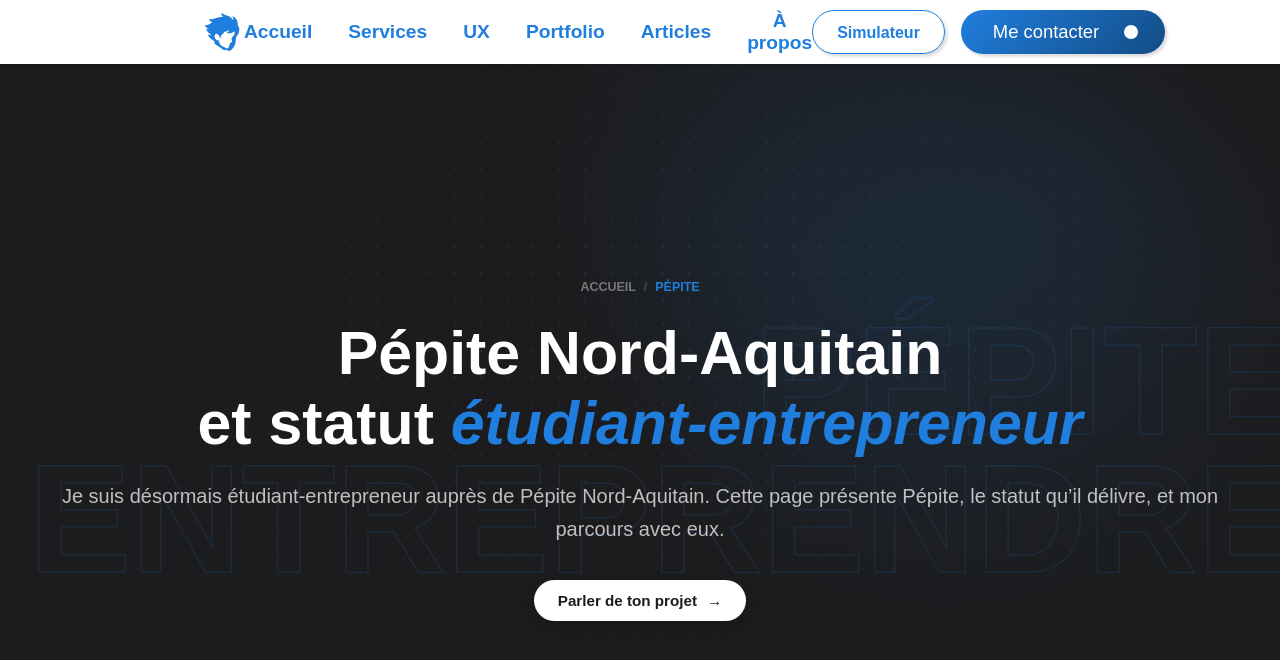
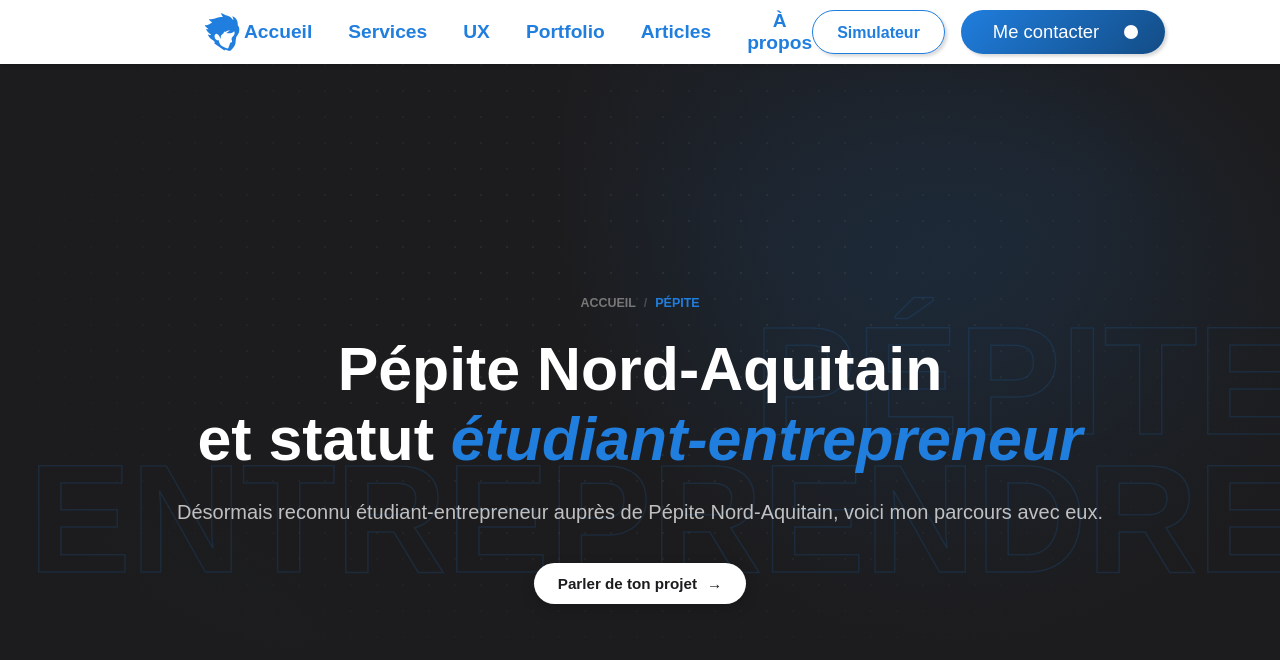
Before and after one commit to LeVraiLennouille/levrailennouille.github.io, a Jekyll site: the page built from pepite.html, in a window 1280 px wide and 900 px high. Shown: the top 660 px of the window. Built offline with Jekyll 4.4.1, drawn with Linux system fonts in a browser that asks for light colours; nearby versions of some CDN libraries; some web fonts are replaced; some of the changed text lies outside the part shown.

Commit message:
upgrade Pepite infos

```diff
--- a/pepite.html
+++ b/pepite.html
@@ -115,7 +115,7 @@
                     <span class="Current">Pépite</span>
                 </nav>
                 <h1 class="Title">Pépite Nord-Aquitain<br>et statut <em>étudiant-entrepreneur</em></h1>
-                <p class="SubTitle">Je suis désormais étudiant-entrepreneur auprès de Pépite Nord-Aquitain. Cette page présente Pépite, le statut qu’il délivre, et mon parcours avec eux.</p>
+                <p class="SubTitle">Désormais reconnu étudiant-entrepreneur auprès de Pépite Nord-Aquitain, voici mon parcours avec eux.</p>
                 <a href="/contact" class="ArrowBtn">Parler de ton projet <span class="Arrow" aria-hidden="true">→</span></a>
             </div>
         </section>
@@ -182,51 +182,22 @@
                     <span class="Dot" aria-hidden="true">1</span>
                     <div>
                         <h3>Comment j’ai connu Pépite</h3>
-                        <p class="ToFill">[À compléter : où et quand as-tu entendu parler de Pépite&nbsp;? Par qui&nbsp;? Qu’est-ce qui t’a donné envie de candidater&nbsp;?]</p>
+                        <p>Je dois ma découverte de Pépite à un ancien client. Cet entrepreneur était lui-même incubé par le pôle Pépite Champagne-Ardenne, qui accompagne les étudiants et les jeunes diplômés porteurs d’un projet de création d’entreprise. C’est grâce à lui que j’ai entendu parler du statut d’étudiant-entrepreneur. Aujourd’hui étudiant à l’Université de Poitiers, je suis accompagné par Pépite Nord-Aquitain.</p>
                     </div>
                 </li>
                 <li>
                     <span class="Dot" aria-hidden="true">2</span>
                     <div>
                         <h3>De la candidature au statut</h3>
-                        <p class="ToFill">[À compléter : ton dossier, le passage devant le comité d’engagement, les étapes franchies et ton ressenti.]</p>
+                        <p>Le 16 octobre 2026, je me suis présenté devant la commission SNEE de Pépite Nord-Aquitain. J’y ai défendu mon projet avec une présentation PowerPoint consacrée à Lennouille, à <a href="/reals/leblindtestfrancais">LeBlindtestFrançais</a> et à d’autres projets. À la fin de la commission, j’ai obtenu le statut d’étudiant-entrepreneur. Ce statut me permet aussi de préparer le diplôme d’établissement étudiant-entrepreneur (D2E) en parallèle de mon Master.</p>
                     </div>
                 </li>
                 <li>
                     <span class="Dot" aria-hidden="true">3</span>
                     <div>
                         <h3>Ce que Pépite change pour Lennouille</h3>
-                        <p class="ToFill">[À compléter : l’accompagnement reçu, les projets en cours, tes objectifs pour la suite.]</p>
+                        <p>Grâce à Pépite, je bénéficie d’un réseau d’entrepreneurs, d’un lieu de coworking et d’un suivi sous forme de mentorat. Mon objectif : terminer le développement de <a href="/reals/leblindtestfrancais">LeBlindtestFrançais</a> pour l’ouvrir au grand public en 2027.</p>
                     </div>
-                </li>
-            </ol>
-        </section>
-        <section class="Steps" id="demarche">
-            <div class="SectionTitle">
-                <span class="Eyebrow">Démarche</span>
-                <h2 class="Title">Comment devenir étudiant-entrepreneur&nbsp;?</h2>
-                <p class="Subtitle">Cinq étapes, de l’idée au statut. Le détail exact dépend du Pépite de ton établissement.</p>
-            </div>
-            <ol class="StepList">
-                <li>
-                    <h3>Avoir un projet</h3>
-                    <p>Un projet de création d’entreprise à porter, pendant tes études ou après.</p>
-                </li>
-                <li>
-                    <h3>Candidater</h3>
-                    <p>Tu déposes ton dossier en ligne auprès du Pépite rattaché à ton établissement.</p>
-                </li>
-                <li>
-                    <h3>Passer le comité</h3>
-                    <p>Le comité d’engagement du Pépite examine ta candidature.</p>
-                </li>
-                <li>
-                    <h3>Obtenir le statut</h3>
-                    <p>En cas d’avis favorable, tu deviens étudiant-entrepreneur, avec le D2E si le comité le décide.</p>
-                </li>
-                <li>
-                    <h3>Être accompagné</h3>
-                    <p>Tu avances sur ton projet avec un suivi et un réseau à tes côtés.</p>
                 </li>
             </ol>
         </section>
@@ -257,16 +228,16 @@
         <section class="Sources" id="sources">
             <h2>Pour aller plus loin</h2>
             <ul>
-                <li><a href="https://www.onisep.fr/vers-l-emploi/decouvrir-le-monde-professionnel/la-creation-d-entreprise/le-statut-d-etudiant-entrepreneur" target="_blank" rel="noopener">Onisep : le statut d’étudiant-entrepreneur</a></li>
-                <li><a href="https://www.enseignementsup-recherche.gouv.fr/fr/les-actions-de-l-etat-en-faveur-de-l-entrepreneuriat-etudiant-47733" target="_blank" rel="noopener">Ministère de l’Enseignement supérieur et de la Recherche : l’entrepreneuriat étudiant</a></li>
+                <li><a class="SourceLink" href="https://www.onisep.fr/vers-l-emploi/decouvrir-le-monde-professionnel/la-creation-d-entreprise/le-statut-d-etudiant-entrepreneur" target="_blank" rel="noopener">Onisep : le statut d’étudiant-entrepreneur</a></li>
+                <li><a class="SourceLink" href="https://www.enseignementsup-recherche.gouv.fr/fr/les-actions-de-l-etat-en-faveur-de-l-entrepreneuriat-etudiant-47733" target="_blank" rel="noopener">Ministère de l’Enseignement supérieur et de la Recherche : l’entrepreneuriat étudiant</a></li>
             </ul>
         </section>
         <section class="OtherCity">
             <div class="Band">
                 <div>
                     <div class="Logos">
+                        <img class="PepiteLogo" src="/img/pepite-nord-aquitain.webp" alt="Logo Pépite Nord-Aquitain" loading="lazy">
                         <img class="UPLogo" src="/img/universite-poitiers.svg" alt="Logo Université de Poitiers" loading="lazy">
-                        <img class="PepiteLogo" src="/img/pepite-nord-aquitain.webp" alt="Logo Pépite Nord-Aquitain" loading="lazy">
                     </div>
                     <h2>Un projet web à lancer&nbsp;?</h2>
                     <p>UX, UI, design system ou site vitrine : parlons de ton projet.</p>
```
Also changed, not shown: other parts of pepite.html (+1 -1 lines), index.html (+4 -4 lines), style.css.
